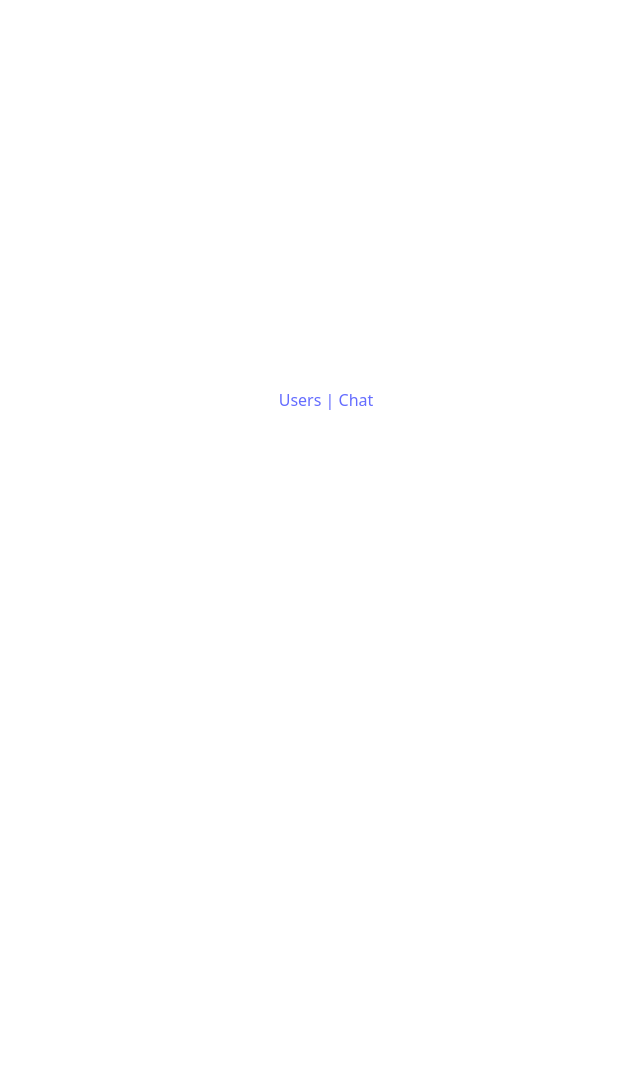
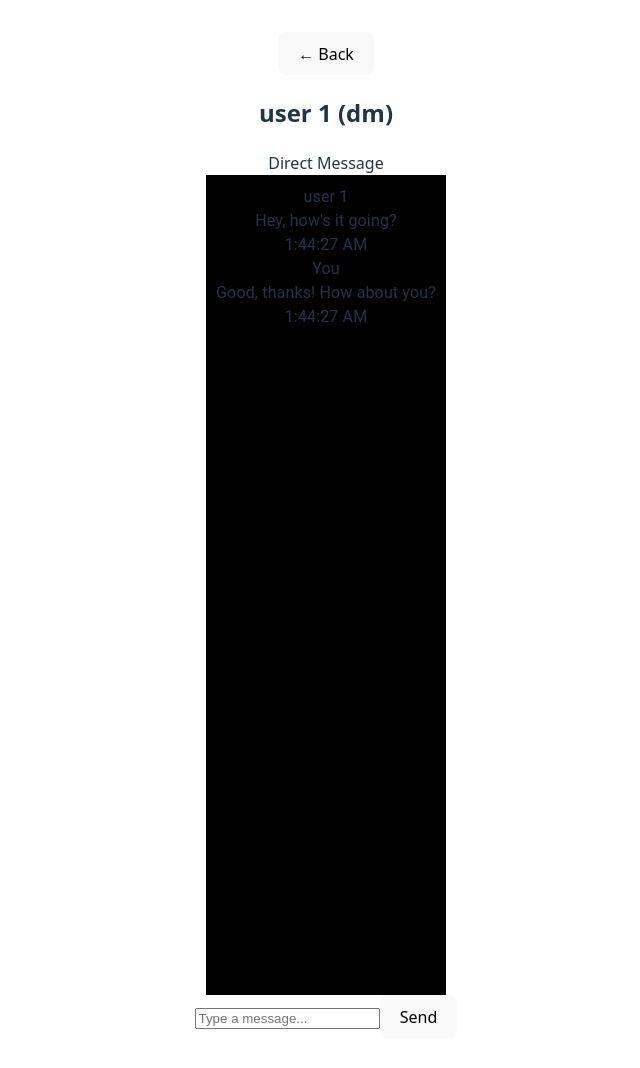
Before and after one commit to KareemSab278/ChatApp, a React (Vite) app in the folder frontend/: page /Chats/1 in a window 1280 px wide. Before the commit this address had no page. Shown: the whole page, without its empty margins (314-954 px from the left). Before the commit the page ends 800 px from the top, so only its background shows below. Built offline with nearby package versions, Linux system fonts and the light colour scheme.

Commit message:
update: added test data to make chats work and made buttons for friends to click and enter chats. next update: implementing chat21 for chat functionality since im kinda new to this stuff and authentication is important for me.

```diff
--- a/frontend/src/App.jsx
+++ b/frontend/src/App.jsx
@@ -11,7 +11,8 @@ function App() {
     <NavBar />
       <Routes>
         <Route path = "/" element = {<HomePage/>}/>
-        <Route path = "/Chats" element = {<ChatPage/>}/>
+        {/* <Route path = "/Chats" element = {<ChatPage/>}/>*/}
+        <Route path="/Chats/:chatId" element={<ChatPage />} />
         </Routes>
         </Router>
     </>
--- /dev/null
+++ b/frontend/src/components/Button.jsx
@@ -0,0 +1,15 @@
+import React from 'react';
+
+export default function Button({ name, onClick, className }) {
+    return (
+        <>
+        <button
+            onClick={onClick}
+            className={`transition-colors ${className}`}
+        >
+            {name}
+        </button>
+        <br />
+        </>
+    );
+}
--- a/frontend/src/components/NavBar.jsx
+++ b/frontend/src/components/NavBar.jsx
@@ -4,8 +4,8 @@ export default function NavBar() {
     return (
         <>
         <nav>
-            <Link to='/'> Users | </Link>
-            <Link to='/Chats'>  Chat </Link>
+            {/* <Link to='/'> Users | </Link>
+            <Link to='/Chats'>  Chat </Link> */}
             </nav>
         </>
     );
--- a/frontend/src/pages/ChatPage.jsx
+++ b/frontend/src/pages/ChatPage.jsx
@@ -1,36 +1,124 @@
-import { useState } from "react";
+import { useState, useEffect, useRef } from "react";
+import { useParams, useNavigate } from "react-router-dom";
 import ChatBox from "../components/ChatBox";
+import { chats } from "./HomePage";
 
 const ChatPage = () => {
-  const [messages, setMessages] = useState([
-    { id: 1, sender: "John Doe", text: "Lorem ipsum dolor sit amet. Id architecto dolorem non inventore aperiam sit ipsam quos! Id debitis perspiciatis ut veniam minus sed veritatis beatae ab tempora dicta. 33 provident distinctio quo repellendus temporibus in recusandae nihil ut debitis repellat hic excepturi voluptatem. Ut exercitationem autem et voluptates doloremque est dolor porro." }
-  ]);
+  const { chatId } = useParams();
+  const navigate = useNavigate();
+  const chat = chats.find((chat) => chat.id === parseInt(chatId));
+  const chatBoxRef = useRef(null);
+
+  const [messages, setMessages] = useState(chat ? [...chat.messages] : []);
   const [message, setMessage] = useState("");
 
+  useEffect(() => {
+    if (!chat) {
+      navigate("/");
+    } else {
+      setMessages([...chat.messages]);
+    }
+  }, [chat, navigate]);
+
+  useEffect(() => {
+    if (chatBoxRef.current) {
+      chatBoxRef.current.scrollTop = chatBoxRef.current.scrollHeight;
+    }
+  }, [messages]);
+
+  const handleSendMessage = (e) => {
+    e.preventDefault();
+    if (message.trim() === "") return;
+
+    const newMessage = {
+      id: messages.length + 1,
+      sender: "You",
+      text: message,
+      timestamp: new Date(),
+    };
+
+    setMessages([...messages, newMessage]);
+
+    if (chat) {
+      chat.messages.push(newMessage);
+    }
+
+    setMessage("");
+  };
+
+  const handleKeyPress = (e) => {
+    if (e.key === "Enter") {
+      handleSendMessage(e);
+    }
+  };
+
+  if (!chat) {
+    return null;
+  }
+
   return (
-    <>
-    <div>
-      <div>Chat Name</div>
-      <div>
-        <ChatBox>
+    <div className="bg-gray-900 text-white h-screen flex flex-col">
+      <div className="p-4 border-b border-gray-800">
+        <div className="flex items-center justify-between">
+          <div className="flex items-center gap-2">
+            <button
+              onClick={() => navigate("/")}
+              className="text-gray-400 hover:text-white"
+            >
+              ← Back
+            </button>
+            <h2 className="text-xl">
+              {chat.name} ({chat.type})
+            </h2>
+          </div>
+          <span className="text-gray-400 text-sm">
+            {chat.type === "dm" ? "Direct Message" : "Group Chat"}
+          </span>
+        </div>
+      </div>
+
+      <ChatBox ref={chatBoxRef} className="flex-1 overflow-y-auto p-4">
         {messages.map((msg) => (
-          <div key={msg.id}>
-            <b>{msg.sender}</b> <br></br> {msg.text}
+          <div
+            key={msg.id}
+            className={`mb-4 ${
+              msg.sender === "You" ? "text-right" : "text-left"
+            }`}
+          >
+            <div
+              className={`inline-block p-3 rounded-lg ${
+                msg.sender === "You" ? "bg-blue-600" : "bg-gray-800"
+              }`}
+            >
+              <div className="text-sm text-gray-400">{msg.sender}</div>
+              <div>{msg.text}</div>
+              <div className="text-xs text-gray-500 mt-1">
+                {msg.timestamp.toLocaleTimeString()}
+              </div>
+            </div>
           </div>
         ))}
       </ChatBox>
-      </div>
-      <div>
+
+      <div className="p-4 border-t border-gray-800">
+        <form onSubmit={handleSendMessage} className="flex gap-2">
           <input
             type="text"
             placeholder="Type a message..."
             value={message}
             onChange={(e) => setMessage(e.target.value)}
+            onKeyPress={handleKeyPress}
+            className="flex-1 p-2 bg-gray-800 text-white border border-gray-700 rounded focus:outline-none focus:border-blue-500"
           />
-        <button>Send</button>
+          <button
+            type="submit"
+            className="px-4 py-2 bg-blue-600 hover:bg-blue-700 rounded text-white"
+          >
+            Send
+          </button>
+        </form>
       </div>
     </div>
-    </>
   );
 };
 
--- a/frontend/src/pages/HomePage.jsx
+++ b/frontend/src/pages/HomePage.jsx
@@ -1,11 +1,69 @@
 import { useState } from "react";
+import { Link, useNavigate } from "react-router-dom";
+import Button from "../components/Button";
+
+export const chats = [
+  {
+    id: 1,
+    name: "user 1",
+    type: "dm",
+    messages: [
+      { id: 1, sender: "user 1", text: "Hey, how's it going?", timestamp: new Date() },
+      { id: 2, sender: "You", text: "Good, thanks! How about you?", timestamp: new Date() },
+    ],
+  },
+  {
+    id: 2,
+    name: "user 2",
+    type: "dm",
+    messages: [
+      { id: 1, sender: "user 2", text: "Got any plans this weekend?", timestamp: new Date() },
+    ],
+  },
+  {
+    id: 3,
+    name: "user 3",
+    type: "dm",
+    messages: [
+      { id: 1, sender: "user 3", text: "Can you help me with something?", timestamp: new Date() },
+    ],
+  },
+  {
+    id: 4,
+    name: "user 4",
+    type: "dm",
+    messages: [
+      { id: 1, sender: "user 4", text: "Check out this link!", timestamp: new Date() },
+    ],
+  },
+  {
+    id: 5,
+    name: "Study Group",
+    type: "group",
+    messages: [
+      { id: 1, sender: "user 1", text: "Anyone done the assignment?", timestamp: new Date() },
+      { id: 2, sender: "user 2", text: "Working on it now", timestamp: new Date() },
+      { id: 3, sender: "user 3", text: "I need help with question 3", timestamp: new Date() },
+    ],
+  },
+];
 
 const HomePage = () => {
   const [search, setSearch] = useState("");
-  const chats = [
-    { id: 1, name: "John Doe", type: "dm" },
-    { id: 2, name: "Study Group", type: "group" }
-  ];
+  const [selectedChat, setSelectedChat] = useState(null);
+  const navigate = useNavigate();
+
+  const handleChatSelect = (chat) => {
+    setSelectedChat(chat);
+    console.log(`Selected chat: ${chat.name} (${chat.type})`);
+    navigate(`/Chats/${chat.id}`);
+  };
+
+  const filteredChats = chats.filter((chat) => {
+    return search.toLowerCase() === ""
+      ? chat
+      : chat.name.toLowerCase().includes(search.toLowerCase());
+  });
 
   return (
     <div className="bg-gray-900 text-white h-screen p-4">
@@ -16,12 +74,30 @@ const HomePage = () => {
         value={search}
         onChange={(e) => setSearch(e.target.value)}
       />
-      <div>
-        {chats.map((chat) => (
-          <div key={chat.id} className="p-3 mb-2 bg-gray-800 rounded cursor-pointer">
-            {chat.name} ({chat.type})
+      <div className="space-y-2">
+        {filteredChats.length > 0 ? (
+          filteredChats.map((chat) => (
+            <Link
+              key={chat.id}
+              to={`/Chats/${chat.id}`}
+              className="block"
+            >
+              <Button
+                name={`${chat.name}`}
+                onClick={() => handleChatSelect(chat)}
+                className={`w-full text-left p-3 rounded transition-colors ${
+                  selectedChat?.id === chat.id
+                    ? "bg-blue-600 hover:bg-blue-700"
+                    : "bg-gray-800 hover:bg-gray-700"
+                } ${chat.type === "group" ? "border-l-4 border-green-500" : ""}`}
+              />
+            </Link>
+          ))
+        ) : (
+          <div className="text-gray-400 text-center p-4">
+            No chats found matching your search
           </div>
-        ))}
+        )}
       </div>
     </div>
   );
```
Lines whose indentation alone changed are shown as unchanged.
